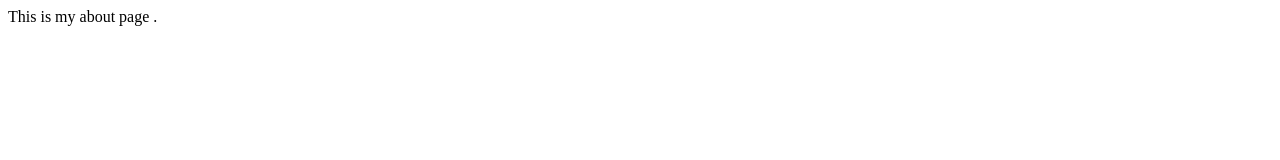
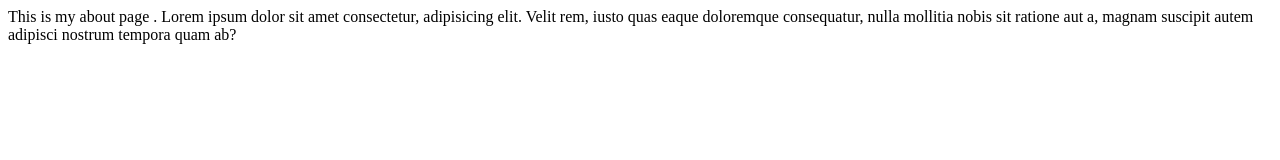
Before and after one commit to arpitasamal/LearningGit, a plain HTML site: page About.html in a window 1280 px wide. Drawn offline with Linux system fonts and the light colour scheme.

Commit message:
second commit

```diff
--- a/About.html
+++ b/About.html
@@ -8,5 +8,6 @@
 </head>
 <body>
     This is my about page .
+    Lorem ipsum dolor sit amet consectetur, adipisicing elit. Velit rem, iusto quas eaque doloremque consequatur, nulla mollitia nobis sit ratione aut a, magnam suscipit autem adipisci nostrum tempora quam ab?
 </body>
 </html>
```
